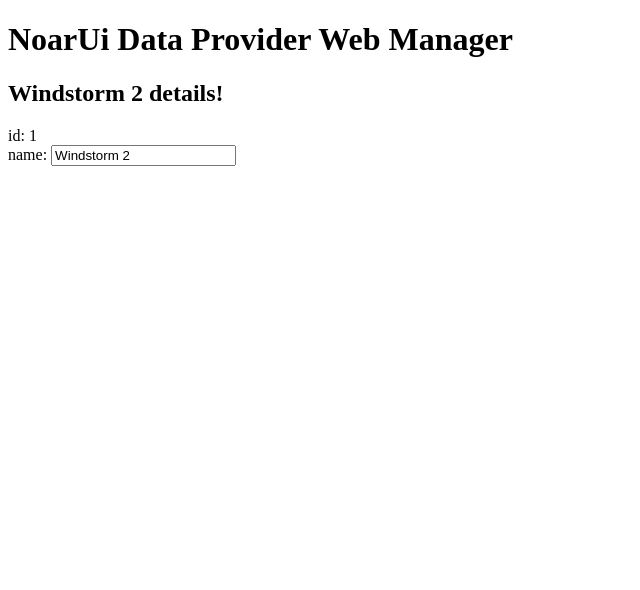
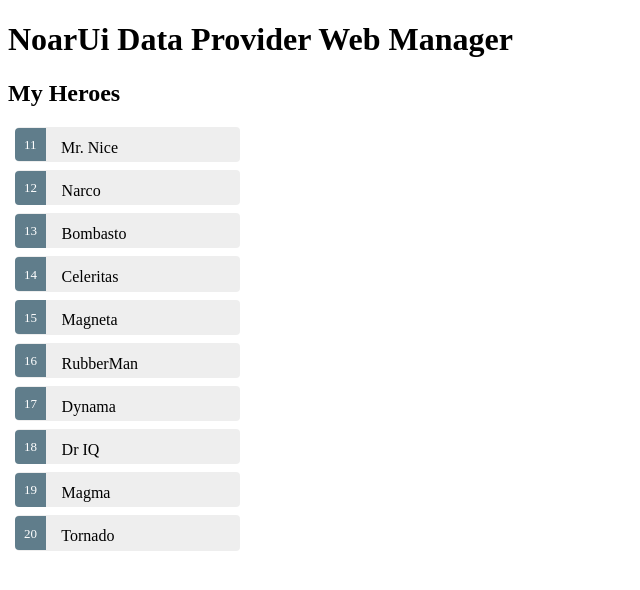
Before and after one commit to NoraUi/noraui-datas-webservices, an Angular app in the folder webclient/: page / in a window 1280 px wide. Shown: the top 590 px of the page, without its empty margins (0-640 px from the left). Built offline with nearby package versions, Linux system fonts and the light colour scheme.

Commit message:
Master/Detail

```diff
--- a/webclient/src/app/app.component.ts
+++ b/webclient/src/app/app.component.ts
@@ -4,23 +4,96 @@
   selector: 'app-root',
   template: `
     <h1>{{title}}</h1>
-    <h2>{{hero.name}} details!</h2>
-    <div><label>id: </label>{{hero.id}}</div>
-    <div>
-      <label>name: </label>
-      <input [(ngModel)]="hero.name" placeholder="name">
+    <h2>My Heroes</h2>
+    <ul class="heroes">
+      <li *ngFor="let hero of heroes"
+        [class.selected]="hero === selectedHero"
+        (click)="onSelect(hero)">
+        <span class="badge">{{hero.id}}</span> {{hero.name}}
+      </li>
+    </ul>
+    <div *ngIf="selectedHero">
+      <h2>{{selectedHero.name}} details!</h2>
+      <div><label>id: </label>{{selectedHero.id}}</div>
+      <div>
+        <label>name: </label>
+        <input [(ngModel)]="selectedHero.name" placeholder="name"/>
+      </div>
     </div>
-    `
+    `,
+    styles: [`
+    .selected {
+      background-color: #CFD8DC !important;
+      color: white;
+    }
+    .heroes {
+      margin: 0 0 2em 0;
+      list-style-type: none;
+      padding: 0;
+      width: 15em;
+    }
+    .heroes li {
+      cursor: pointer;
+      position: relative;
+      left: 0;
+      background-color: #EEE;
+      margin: .5em;
+      padding: .3em 0;
+      height: 1.6em;
+      border-radius: 4px;
+    }
+    .heroes li.selected:hover {
+      background-color: #BBD8DC !important;
+      color: white;
+    }
+    .heroes li:hover {
+      color: #607D8B;
+      background-color: #DDD;
+      left: .1em;
+    }
+    .heroes .text {
+      position: relative;
+      top: -3px;
+    }
+    .heroes .badge {
+      display: inline-block;
+      font-size: small;
+      color: white;
+      padding: 0.8em 0.7em 0 0.7em;
+      background-color: #607D8B;
+      line-height: 1em;
+      position: relative;
+      left: -1px;
+      top: -4px;
+      height: 1.8em;
+      margin-right: .8em;
+      border-radius: 4px 0 0 4px;
+    }
+  `]
 })
 export class AppComponent {
   title = 'NoarUi Data Provider Web Manager';
-  hero: Hero = {
-    id: 1,
-    name: 'Windstorm 2'
-  };
+  heroes = HEROES;
+  selectedHero: Hero;
+  onSelect(hero: Hero): void {
+    this.selectedHero = hero;
+  }
 }
 
 export class Hero {
   id: number;
   name: string;
 }
+
+const HEROES: Hero[] = [
+  { id: 11, name: 'Mr. Nice' },
+  { id: 12, name: 'Narco' },
+  { id: 13, name: 'Bombasto' },
+  { id: 14, name: 'Celeritas' },
+  { id: 15, name: 'Magneta' },
+  { id: 16, name: 'RubberMan' },
+  { id: 17, name: 'Dynama' },
+  { id: 18, name: 'Dr IQ' },
+  { id: 19, name: 'Magma' },
+  { id: 20, name: 'Tornado' }
+];
```
